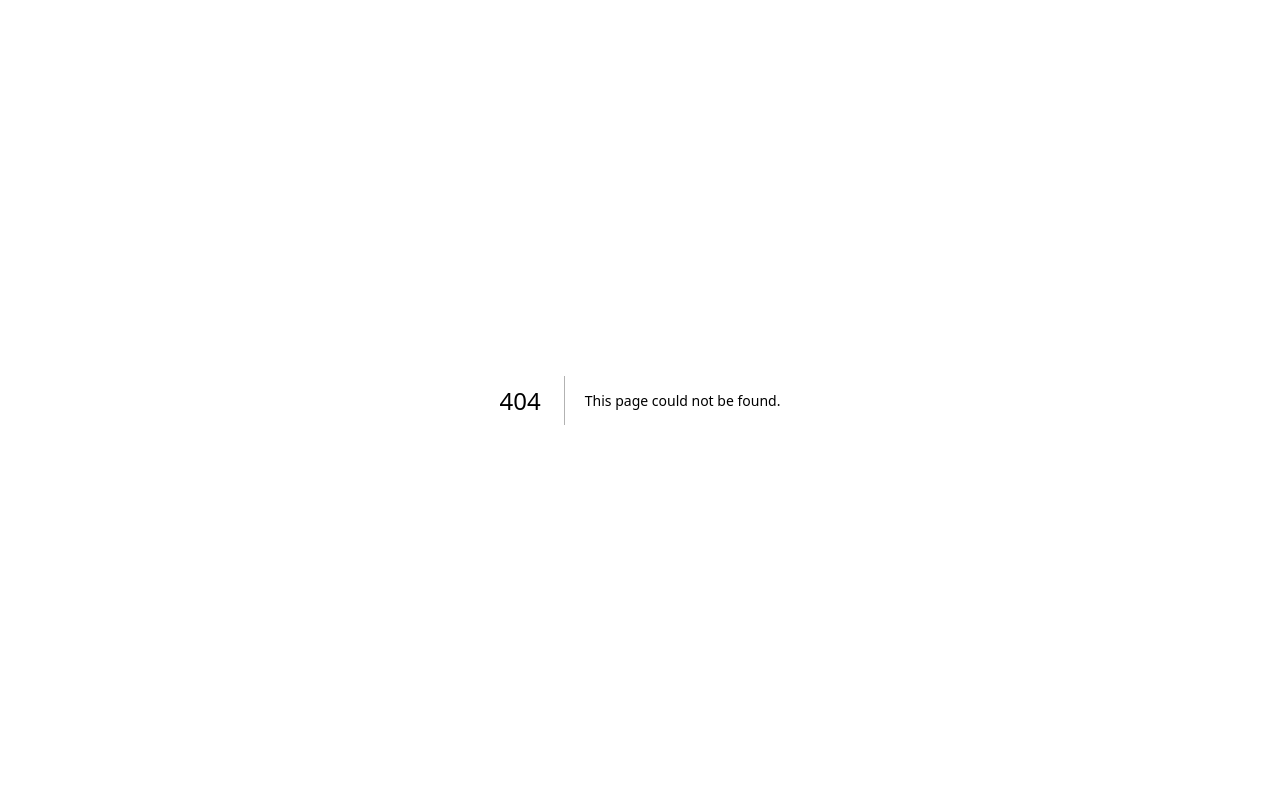
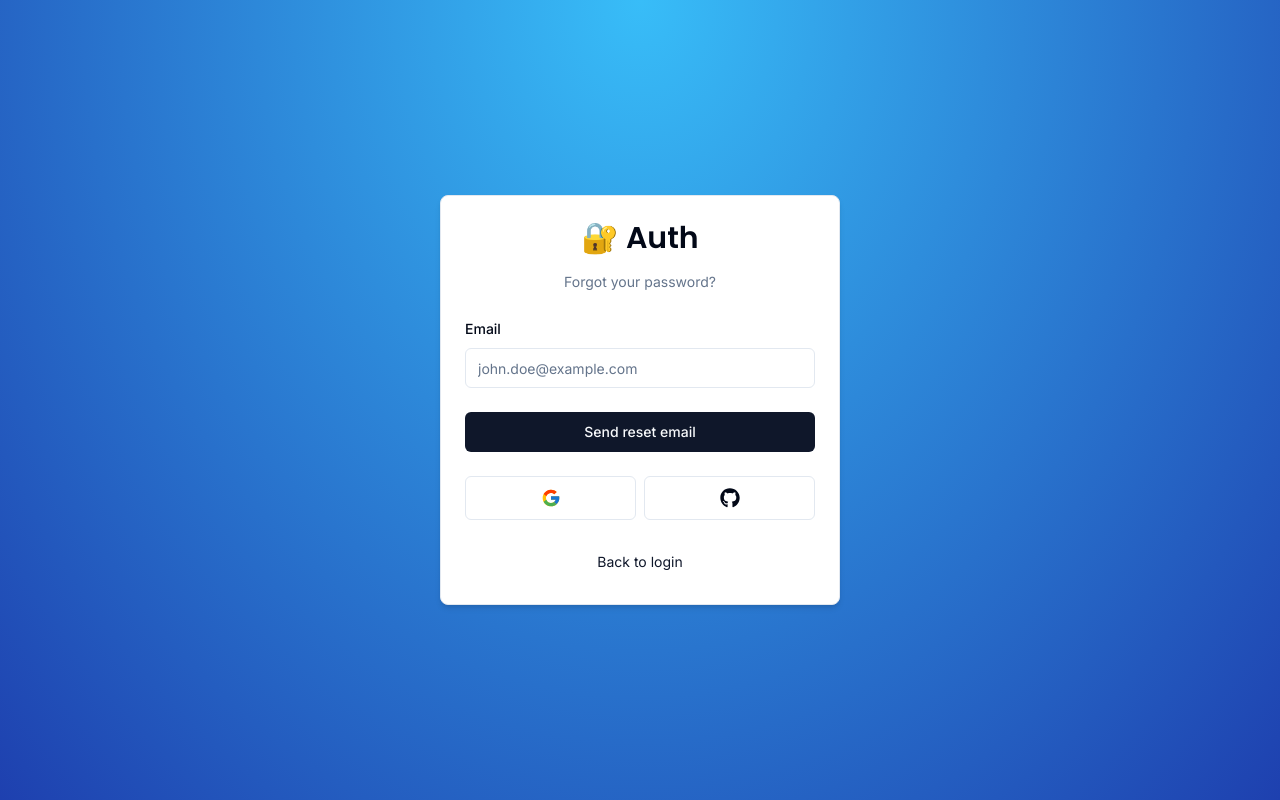
Before and after one commit to antonyjes/nextauth-example, a Next.js app: page /auth/reset in a window 1280 px wide. Before the commit this address had no page. Built offline with nearby package versions, Linux system fonts and the light colour scheme; no server answers.

Commit message:
reset form with email

```diff
--- /dev/null
+++ b/app/auth/reset/page.tsx
@@ -0,0 +1,9 @@
+import { ResetForm } from "@/components/auth/reset-form";
+
+const ResetPage = () => {
+    return(
+        <ResetForm />
+    )
+}
+
+export default ResetPage;
--- /dev/null
+++ b/components/auth/reset-form.tsx
@@ -0,0 +1,75 @@
+"use client";
+
+import { useForm } from "react-hook-form";
+import * as z from "zod";
+import { zodResolver } from "@hookform/resolvers/zod";
+import { ResetSchema } from "@/schemas";
+
+import { CardWrapper } from "@/components/auth/card-wrapper";
+import { Form, FormControl, FormField, FormItem, FormLabel, FormMessage } from "@/components/ui/form";
+import { Input } from "@/components/ui/input";
+import { Button } from "@/components/ui/button";
+import { FormError } from "@/components/form-error";
+import { FormSuccess } from "@/components/form-success";
+
+import { useState, useTransition } from "react";
+import { reset } from "@/actions/reset";
+
+export const ResetForm = () => {
+    const [error, setError] = useState<string | undefined>("");
+    const [success, setSuccess] = useState<string | undefined>("");
+    const [isPending, startTransition] = useTransition();
+
+    const form = useForm<z.infer<typeof ResetSchema>>({
+        resolver: zodResolver(ResetSchema),
+        defaultValues: {
+            email: "",
+        }
+    });
+
+    const onSubmit = (values: z.infer<typeof ResetSchema>) => {
+        setError("");
+        setSuccess("");
+
+        startTransition(() => {
+            reset(values)
+                .then((data) => {
+                    setError(data?.error);
+                    setSuccess(data?.success);
+                })
+        })
+    }
+
+    return (
+        <CardWrapper
+            headerLabel="Forgot your password?"
+            backButtonLabel="Back to login"
+            backButtonHref="/auth/login"
+        >
+            <Form {...form}>
+                <form onSubmit={form.handleSubmit(onSubmit)} className="space-y-6" >
+                    <div className="space-y-4">
+                        <FormField
+                            control={form.control}
+                            name="email"
+                            render={({ field }) => (
+                                <FormItem>
+                                    <FormLabel>Email</FormLabel>
+                                    <FormControl>
+                                        <Input {...field} disabled={isPending} placeholder="john.doe@example.com" type="email" />
+                                    </FormControl>
+                                    <FormMessage />
+                                </FormItem>
+                            )}
+                        />
+                    </div>
+                    <FormError message={error} />
+                    <FormSuccess message={success} />
+                    <Button disabled={isPending} type="submit" className="w-full">
+                        Send reset email
+                    </Button>
+                </form>
+            </Form>
+        </CardWrapper>
+    )
+}
```
